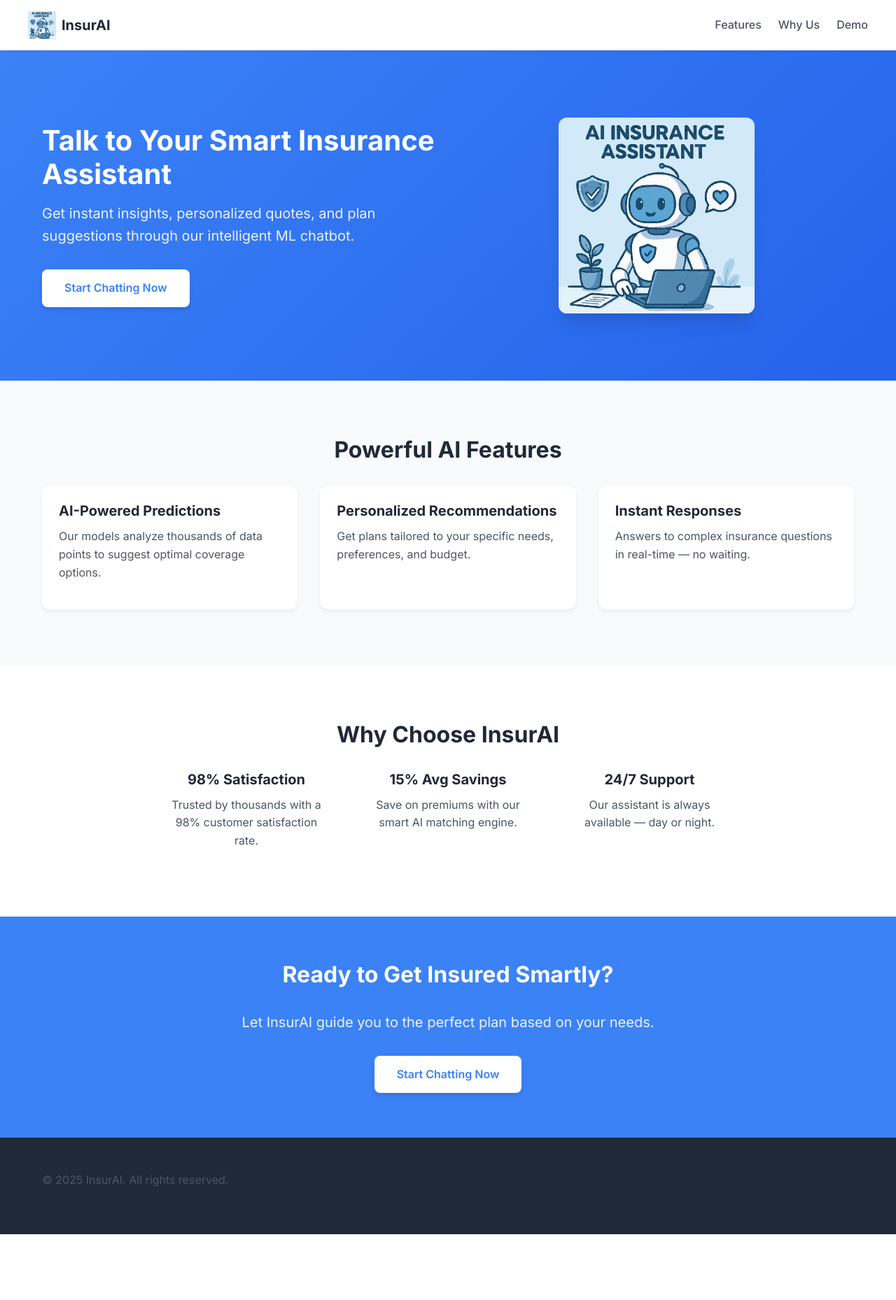
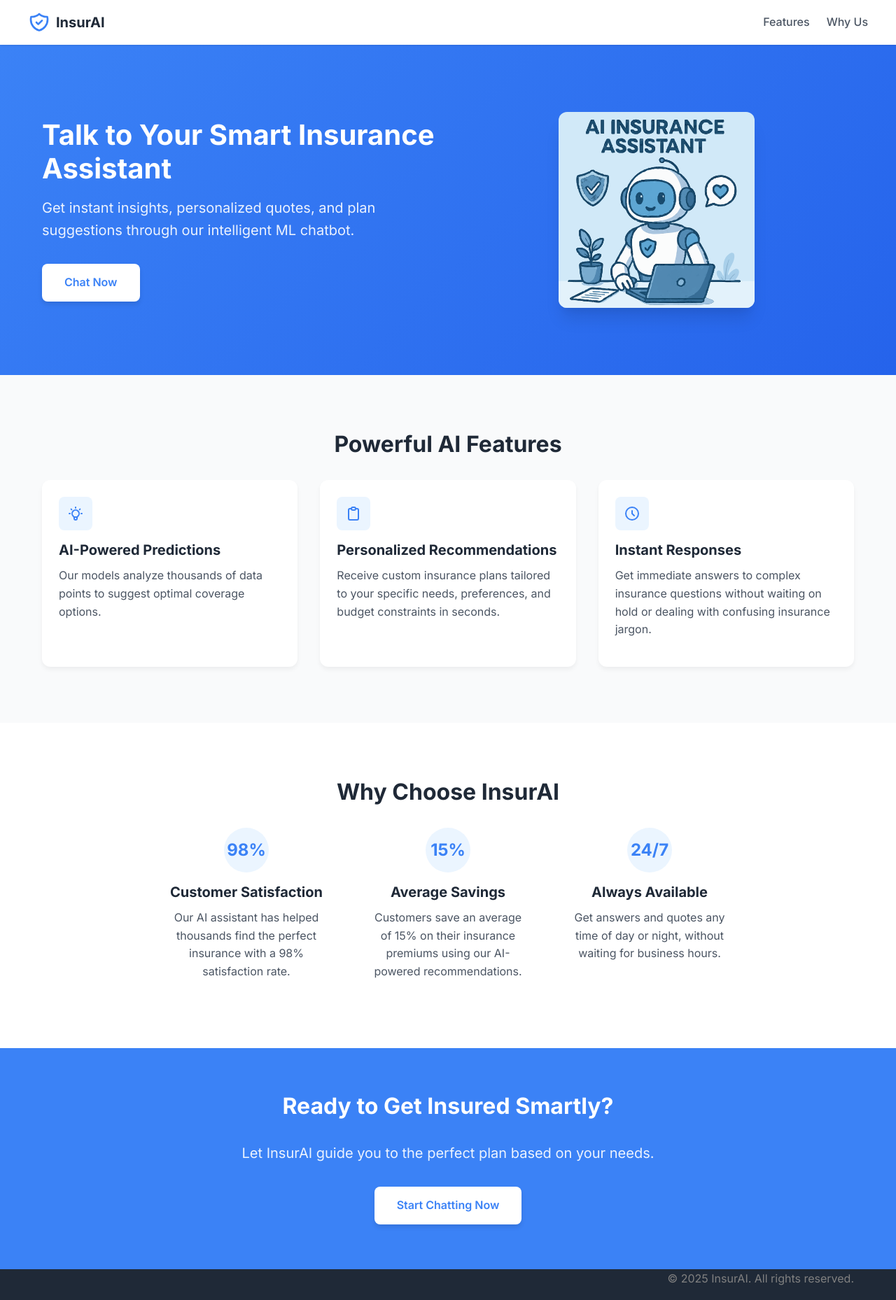
Before and after one commit to Bhanuprasad003/Geenovate25, a Flask app: page / in a window 1280 px wide. Shown: the whole page at 70% size. Before the commit the page ends 1764 px from the top, so only its background shows below. Run offline with Flask 3, Linux system fonts and the light colour scheme.

Commit message:
homepage done

```diff
--- a/static/styles/homepage.css
+++ b/static/styles/homepage.css
@@ -322,6 +322,7 @@
    color: #3b82f6;
  }
 
+
  /* Why Us Section */
  .why-us {
    background-color: white;
@@ -378,13 +379,14 @@
  /* Footer */
  footer {
    background-color: #1f2937;
-   color: #9ca3af;
-   padding: 3rem 0;
+   color: white;
+   padding: 0.1rem 0;
  }
 
  .footer-container {
    display: flex;
-   flex-direction: column;
+   flex-direction: row-reverse;
+   color: white;
  }
 
  .footer-main {
@@ -402,7 +404,6 @@
  .footer-logo svg {
    width: 2rem;
    height: 2rem;
-   color: #60a5fa;
  }
 
  .footer-logo-text {
@@ -410,6 +411,9 @@
    font-size: 1.25rem;
    font-weight: 700;
    color: white;
+ }
+ .footer-container p{
+  color: grey;
  }
 
  .footer-copyright {
--- a/templates/homepage.html
+++ b/templates/homepage.html
@@ -12,14 +12,15 @@
   <header>
     <div class="container header-container">
       <div class="logo">
-        <img src="{{ url_for('static', filename='media/img/logo.svg') }}" alt="InsurAI Logo" style="height: 40px;" />
+        <svg xmlns="https://sdmntprnorthcentralus.oaiusercontent.com/files/00000000-3584-622f-9e09-f53faa9914ed/raw?se=2025-04-25T08%3A15%3A30Z&sp=r&sv=2024-08-04&sr=b&scid=287b6552-7b46-5a68-8ebf-eea8829ce8d4&skoid=d958ec58-d47c-4d2f-a9f2-7f3e03fdcf72&sktid=a48cca56-e6da-484e-a814-9c849652bcb3&skt=2025-04-25T00%3A07%3A04Z&ske=2025-04-26T00%3A07%3A04Z&sks=b&skv=2024-08-04&sig=99o7W8acZvnYALLII6iBZKhVb4mE10NsfnC40bFP1FA%3D" fill="none" viewBox="0 0 24 24" stroke="currentColor">
+          <path stroke-linecap="round" stroke-linejoin="round" stroke-width="2" d="M9 12l2 2 4-4m5.618-4.016A11.955 11.955 0 0112 2.944a11.955 11.955 0 01-8.618 3.04A12.02 12.02 0 003 9c0 5.591 3.824 10.29 9 11.622 5.176-1.332 9-6.03 9-11.622 0-1.042-.133-2.052-.382-3.016z" />
+        </svg>
         <span class="logo-text">InsurAI</span>
       </div>
       <nav>
         <ul>
           <li><a href="#features">Features</a></li>
           <li><a href="#why-us">Why Us</a></li>
-          <li><a href="#demo">Demo</a></li>
         </ul>
       </nav>
     </div>
@@ -31,7 +32,7 @@
       <div class="hero-content">
         <h1>Talk to Your Smart Insurance Assistant</h1>
         <p>Get instant insights, personalized quotes, and plan suggestions through our intelligent ML chatbot.</p>
-        <a href="{{ url_for('chatbot') }}" class="btn btn-white">Start Chatting Now</a>
+        <a href="{{ url_for('chatbot') }}" class="btn btn-white">Chat Now</a>
       </div>
       <div class="hero-image">
         <img src="{{ url_for('static', filename='media/img/logo.svg') }}" alt="AI Insurance Assistant">
@@ -46,18 +47,33 @@
       <div class="features-grid">
         <!-- Feature 1 -->
         <div class="feature-card">
+          <div class="feature-icon">
+            <svg xmlns="http://www.w3.org/2000/svg" fill="none" viewBox="0 0 24 24" stroke="currentColor">
+              <path stroke-linecap="round" stroke-linejoin="round" stroke-width="2" d="M9.663 17h4.673M12 3v1m6.364 1.636l-.707.707M21 12h-1M4 12H3m3.343-5.657l-.707-.707m2.828 9.9a5 5 0 117.072 0l-.548.547A3.374 3.374 0 0014 18.469V19a2 2 0 11-4 0v-.531c0-.895-.356-1.754-.988-2.386l-.548-.547z" />
+            </svg>
+          </div>
           <h3>AI-Powered Predictions</h3>
           <p>Our models analyze thousands of data points to suggest optimal coverage options.</p>
         </div>
         <!-- Feature 2 -->
         <div class="feature-card">
+          <div class="feature-icon">
+            <svg xmlns="http://www.w3.org/2000/svg" fill="none" viewBox="0 0 24 24" stroke="currentColor">
+              <path stroke-linecap="round" stroke-linejoin="round" stroke-width="2" d="M9 5H7a2 2 0 00-2 2v12a2 2 0 002 2h10a2 2 0 002-2V7a2 2 0 00-2-2h-2M9 5a2 2 0 002 2h2a2 2 0 002-2M9 5a2 2 0 012-2h2a2 2 0 012 2" />
+            </svg>
+          </div>
           <h3>Personalized Recommendations</h3>
-          <p>Get plans tailored to your specific needs, preferences, and budget.</p>
+          <p>Receive custom insurance plans tailored to your specific needs, preferences, and budget constraints in seconds.</p>
         </div>
         <!-- Feature 3 -->
         <div class="feature-card">
+          <div class="feature-icon">
+            <svg xmlns="http://www.w3.org/2000/svg" fill="none" viewBox="0 0 24 24" stroke="currentColor">
+              <path stroke-linecap="round" stroke-linejoin="round" stroke-width="2" d="M12 8v4l3 3m6-3a9 9 0 11-18 0 9 9 0 0118 0z" />
+            </svg>
+          </div>
           <h3>Instant Responses</h3>
-          <p>Answers to complex insurance questions in real-time — no waiting.</p>
+          <p>Get immediate answers to complex insurance questions without waiting on hold or dealing with confusing insurance jargon.</p>
         </div>
       </div>
     </div>
@@ -67,19 +83,27 @@
   <section id="why-us" class="why-us">
     <div class="container">
       <h2>Why Choose InsurAI</h2>
+
       <div class="stats-grid">
         <div class="stat-card">
-          <h3>98% Satisfaction</h3>
-          <p>Trusted by thousands with a 98% customer satisfaction rate.</p>
+          <div class="stat-bubble">98%</div>
+          <h3>Customer Satisfaction</h3>
+          <p>Our AI assistant has helped thousands find the perfect insurance with a 98% satisfaction rate.</p>
         </div>
+
         <div class="stat-card">
-          <h3>15% Avg Savings</h3>
-          <p>Save on premiums with our smart AI matching engine.</p>
+          <div class="stat-bubble">15%</div>
+          <h3>Average Savings</h3>
+          <p>Customers save an average of 15% on their insurance premiums using our AI-powered recommendations.</p>
         </div>
+
         <div class="stat-card">
-          <h3>24/7 Support</h3>
-          <p>Our assistant is always available — day or night.</p>
+          <div class="stat-bubble">24/7</div>
+          <h3>Always Available</h3>
+          <p>Get answers and quotes any time of day or night, without waiting for business hours.</p>
         </div>
+
+
       </div>
     </div>
   </section>
```
